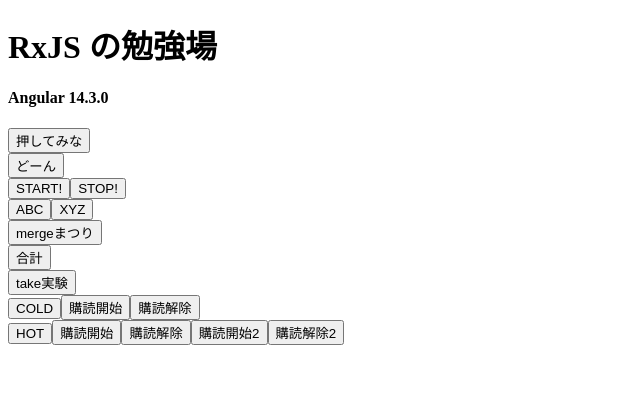
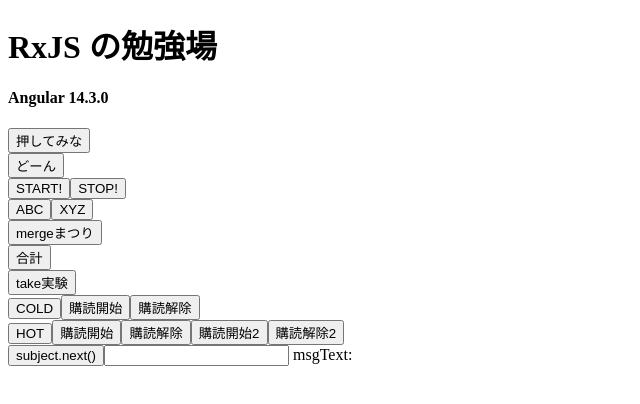
Before and after one commit to baggio4ever/rxjs-test, an Angular app: page / in a window 1280 px wide. Shown: the top 404 px of the page, without its empty margins (0-640 px from the left). Built offline with nearby package versions, Linux system fonts and the light colour scheme.

Commit message:
subject の勉強を軽く

```diff
--- a/src/app/app.component.html
+++ b/src/app/app.component.html
@@ -39,5 +39,10 @@
   <button (click)="onSubscribeHOT2()">購読開始2</button>
   <button (click)="onUnsubscribeHOT2()">購読解除2</button>
 </div>
+<div>
+  <button (click)="onSubjectNext()">subject.next()</button>
+  <input [(ngModel)]="msgText">
+  msgText:{{msgText}}
+</div>
 
 <div *ngFor="let m of messages">{{m}}</div>
--- a/src/app/app.component.ts
+++ b/src/app/app.component.ts
@@ -1,6 +1,7 @@
 import { Component,VERSION,AfterViewInit } from '@angular/core';
 
 import { Observable } from 'rxjs/Observable';
+import { Subject } from 'rxjs/Subject';
 import 'rxjs/add/observable/fromEvent';
 import 'rxjs/add/observable/merge';
 import 'rxjs/add/observable/of';
@@ -50,6 +51,9 @@
   subscriptionHot2;
   YY=0;
 
+  subject;
+  msgText="";
+
   ngAfterViewInit() {
     const button = document.querySelector('.xxy');
     let first = Observable
@@ -97,6 +101,15 @@
         .map( (ev:MouseEvent)=>ev.type+' '+this.YY )
         .publish();
     this.subHot.connect();
+
+
+    const observerA = {
+      next: (x)=>{ console.log('A next:'+x);this.messages.push(x);},
+      error: (err)=>{ console.log('A error:'+err);this.messages.push(err);},
+      complete: ()=>{ console.log('A ------ completed ------');this.messages.push('completed');}
+    }
+    this.subject = new Subject();
+    this.subject.subscribe(observerA);
   }
 
   onDoon(){
@@ -180,4 +193,8 @@
     this.messages.push('HOT2: unsubscribe');
     this.subscriptionHot2.unsubscribe();
   }
+
+  onSubjectNext(){
+    this.subject.next('ドーン: '+this.msgText);
+  }
 }
```
